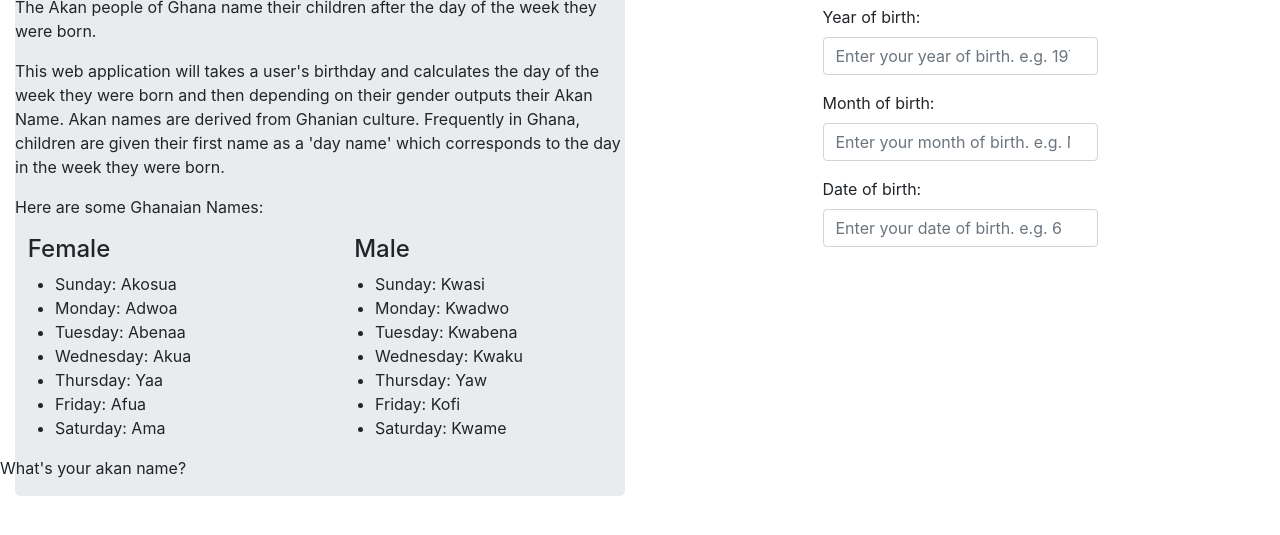
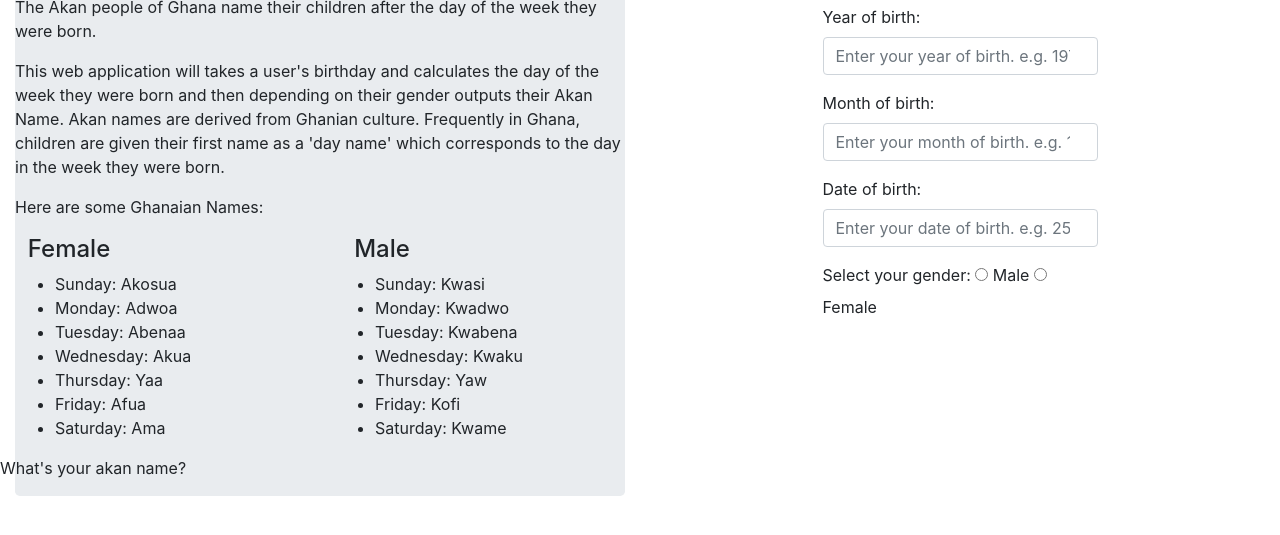
Before and after one commit to nkmakau/ghana-name-finder, a plain HTML site: page index.html in a window 1280 px wide. Shown: the part 61-596 px from the top of the page. Drawn offline with Linux system fonts and the light colour scheme.

Commit message:
add fourth field of form. radio buttons

```diff
--- a/index.html
+++ b/index.html
@@ -59,11 +59,16 @@
                        </div>
                        <div class="form-group">
                         <label for="month" class="labels">Month of birth:</label>
-                        <input type="number" placeholder="Enter your month of birth. e.g. May" class="form-control" id="month" required  min="0" max="12">
+                        <input type="number" placeholder="Enter your month of birth. e.g. 12" class="form-control" id="month" required  min="0" max="12">
                        </div>
                        <div class="form-group">
                         <label for="Date" class="labels">Date of birth:</label>
-                        <input type="number" placeholder="Enter your date of birth. e.g. 6" class="form-control" id="date" required min="0" max="31">
+                        <input type="number" placeholder="Enter your date of birth. e.g. 25" class="form-control" id="date" required min="0" max="31">
+                       </div>
+                       <div class="form-group">
+                        <label for="gender" class="labels">Select your gender:</label>
+                        <input type="radio" class="gender-labels" value="male"  id="rad1" name="rads" required> Male
+                        <input type="radio" class="gender-labels" value="female" id="rad1" name="rads" required> Female
                        </div>
                     </div>
                 </div>
```
